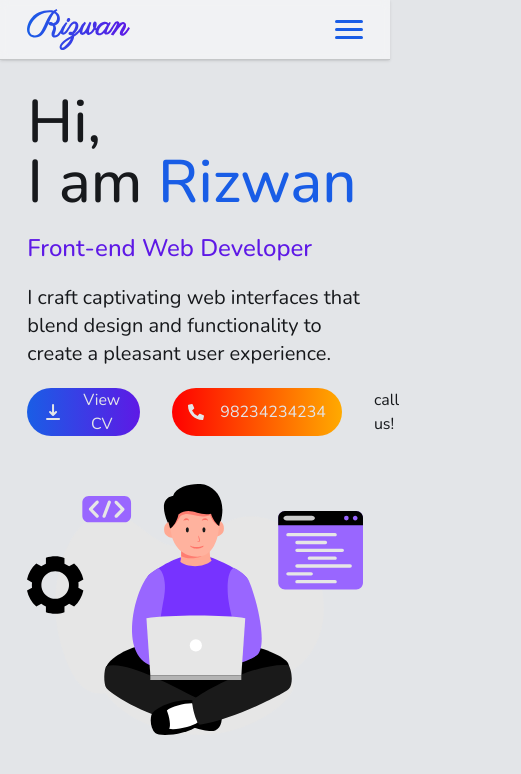
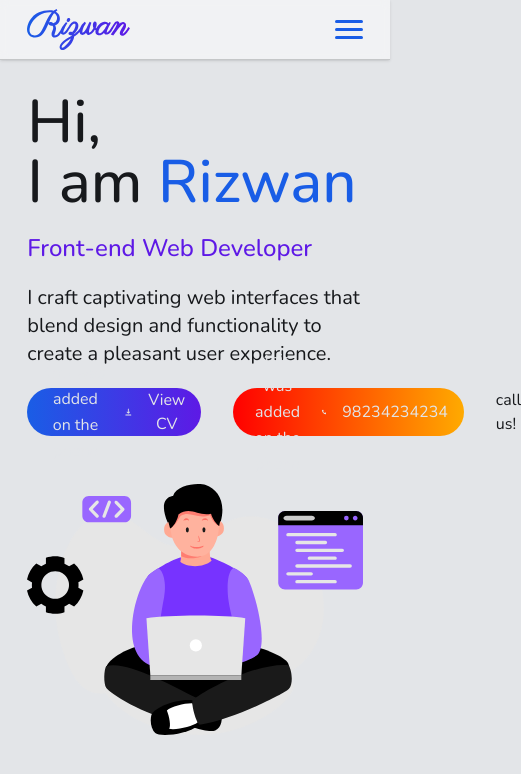
Before and after one commit to rizwanahamadcodes/portfolio, a Next.js app: page / in a window 390 px wide. Shown: the top 774 px of the page, 521 px wide, since content can reach past the window. Built offline with nearby package versions, Linux system fonts and the light colour scheme.

Commit message:
added a paragraph from the phone

```diff
--- a/src/components/Button.tsx
+++ b/src/components/Button.tsx
@@ -1,19 +1,19 @@
-import React from 'react'
-import { FaPhoneAlt } from 'react-icons/fa'
+import React from "react";
+import { FaPhoneAlt } from "react-icons/fa";
 
 interface ButtonProps {
-    children: React.ReactNode
-    gradient: string
+    children: React.ReactNode;
+    gradient: string;
 }
 
 const Button: React.FC<ButtonProps> = ({ children, gradient }) => {
     return (
         <button
-            className={`${gradient} flex h-12 items-center gap-4 rounded-full bg-gradient-to-r px-4 text-gray-100  bg-blend-overlay transition-all duration-[0.1s] hover:bg-gray-100/10 hover:shadow-gray-900/50 first-line:hover:shadow active:scale-95 active:bg-gray-900/10`}
-        >
+            className={`${gradient} flex h-12 items-center gap-4 rounded-full bg-gradient-to-r px-4 text-gray-100  bg-blend-overlay transition-all duration-[0.1s] hover:bg-gray-100/10 hover:shadow-gray-900/50 first-line:hover:shadow active:scale-95 active:bg-gray-900/10`}>
+            <p>this was added on the phone</p>
             {children}
         </button>
-    )
-}
+    );
+};
 
-export default Button
+export default Button;
```
